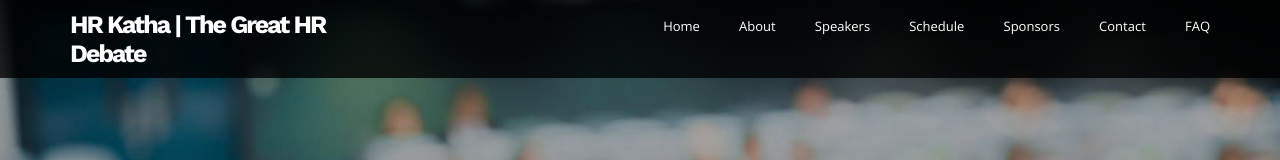
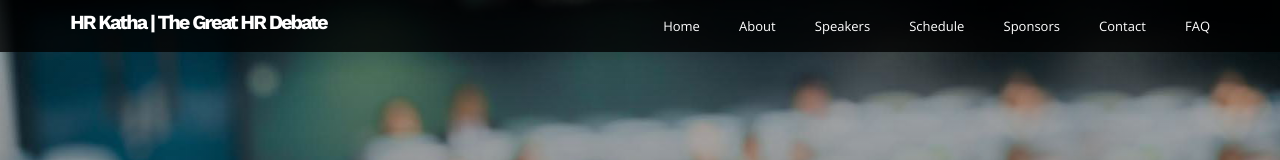
Before and after one commit to deepakarun08/hrdebate, a plain HTML site: page index.html in a window 1280 px wide. Shown: the top 160 px of the page. Drawn offline with nearby package versions, Linux system fonts and the light colour scheme; some packages are replaced by stand-ins of ours.

Commit message:
Add files via upload

```diff
--- a/index.html
+++ b/index.html
@@ -51,7 +51,7 @@
                   <div class="row">
                      <div class="col-md-3">
                         <a class="scroll logo" href="#wrapper">
-                           <h2>HR Katha | The Great HR Debate</h2>
+                           <h2 style="font-size:20px">HR Katha | The Great HR Debate</h2>
                         </a>
                      </div>
                      <div class="col-md-9 text-right">
```
